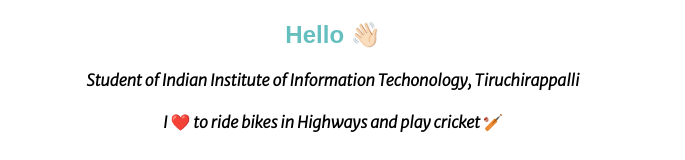
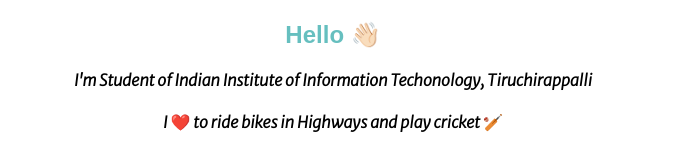
Before and after one commit to Karthikeyan770/personal-site, a plain HTML site: page index.html in a window 1280 px wide. Shown: the part 1169-1329 px from the top of the page, without its empty margins (307-992 px from the left). Drawn offline with nearby package versions, Linux system fonts and the light colour scheme.

Commit message:
Update index.html

```diff
--- a/index.html
+++ b/index.html
@@ -53,7 +53,7 @@
       height="200px" width="200px">
 
       <h2>Hello 👋🏻</h2>
-      <h4>Student of Indian Institute of Information Techonology, Tiruchirappalli</h4>
+      <h4>I'm Student of Indian Institute of Information Techonology, Tiruchirappalli</h4>
       <h4>I ❤️ to ride bikes in Highways and play cricket 🏏</h4>
     </div>
 
```
